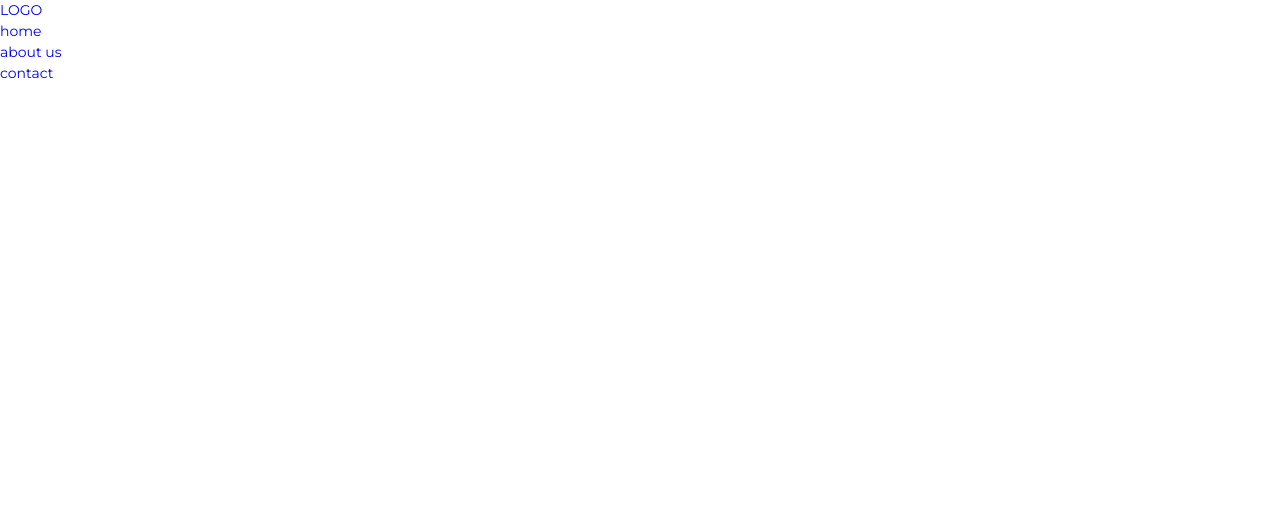
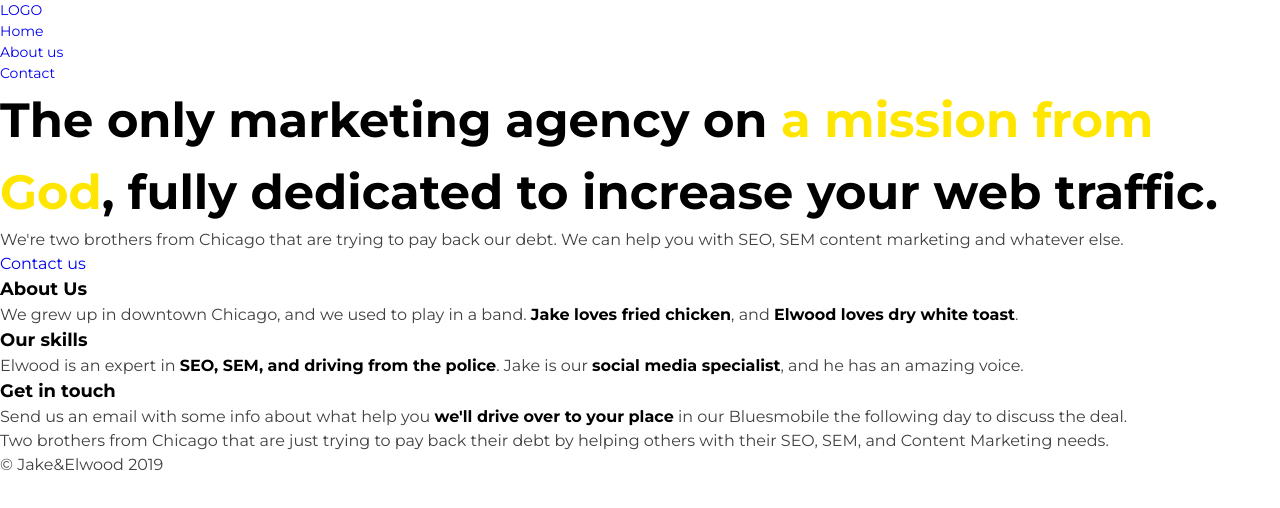
Before and after one commit to candytale55/blues-brothers-themed-agency, a website built with Vite: page index.html in a window 1280 px wide. Built offline with nearby package versions, Linux system fonts and the light colour scheme.

Commit message:
feat(home): Add all the text and html elements to homepage. - Add navigation structure - Fix accent-text vs strong in hero and info sections - Fix styles in style.css for better typography and color consistency;

```diff
--- a/index.html
+++ b/index.html
@@ -1,4 +1,4 @@
-<!doctype html>
+<!DOCTYPE html>
 <html lang="en">
   <head>
     <meta charset="UTF-8" />
@@ -7,14 +7,17 @@
     <title>Jake & Elwood Agency</title>
 
     <!-- link to google fonts -->
-    <link href="https://fonts.googleapis.com/css?family=Montserrat:400,700&display=swap" rel="stylesheet">
+    <link
+      href="https://fonts.googleapis.com/css?family=Montserrat:400,700&display=swap"
+      rel="stylesheet"
+    />
 
     <!-- CSS -->
     <link rel="stylesheet" href="/src/css/variables.css" />
     <link rel="stylesheet" href="/src/css/style.css" />
   </head>
+
   <body>
-
     <header>
       <nav class="main-nav">
         <div class="logo-container">
@@ -22,21 +25,65 @@
         </div>
         <ul class="nav-list">
           <li class="nav-element">
-          <a href="./index.html" class="nav-link link">home</a>
+            <a href="./index.html" class="nav-link link">Home</a>
           </li>
           <li class="nav-element">
-          <a href="./about.html" class="nav-link link">about us</a>
+            <a href="./about.html" class="nav-link link">About us</a>
           </li>
           <li class="nav-element">
-          <a href="./contact.html" class="nav-link link">contact</a>
+            <a href="./contact.html" class="nav-link link">Contact</a>
           </li>
         </ul>
       </nav>
     </header>
 
+    <main>
+      <section class="hero">
+        <h1>
+          The only marketing agency on <span class="accent-text">a mission from God</span>,
+          fully dedicated to increase your web traffic.
+        </h1>
+        <p>
+          We're two brothers from Chicago that are trying to pay back our debt.
+          We can help you with SEO, SEM content marketing and whatever else.
+        </p>
+        <a href="./contact.html" class="link-btn">Contact us</a>
+      </section>
 
+      <section class="info">
+        <div class="info-card">
+          <h2 class="card-title">About Us</h2>
+          <p>
+            We grew up in downtown Chicago, and we used to play in a band. <strong>Jake loves fried chicken</strong>, and <strong>Elwood loves dry white toast</strong>.
+          </p>
+        </div>
 
+        <div class="info-card">
+          <h2 class="card-title">Our skills</h2>
+          <p>
+            Elwood is an expert in <strong>SEO, SEM, and driving from the police</strong>. Jake
+            is our <strong>social media specialist</strong>, and he has an amazing voice.
+          </p>
+        </div>
 
+        <div class="info-card">
+          <h2 class="card-title">Get in touch</h2>
+          <p>
+            Send us an email with some info about what help you <strong>we'll drive over to your place</strong> in our Bluesmobile the following day to          discuss the deal.
+          </p>
+        </div>
+      </section>
+    </main>
+
+    <footer>
+      <p>
+        Two brothers from Chicago that are just trying to pay back their debt by
+        helping others with their SEO, SEM, and Content Marketing needs.
+      </p>
+      <p class="copyright">
+        &copy; Jake&Elwood <span class="copy-year">2019</span>
+      </p>
+    </footer>
 
     <!-- JavaScript -->
     <script type="module" src="/src/js/main.js"></script>
--- a/src/css/style.css
+++ b/src/css/style.css
@@ -25,7 +25,12 @@ h1, h2, h3 {
 
 strong {
     font-weight: var(--font-weight-bold);
+    color: var(--text-title-color);
+}
+
+.accent-text {
     color: var(--text-accent);
+    font-weight: var(--font-weight-bold);
 }
 
 /* Font Sizes */
```
Lines whose indentation alone changed are shown as unchanged.
